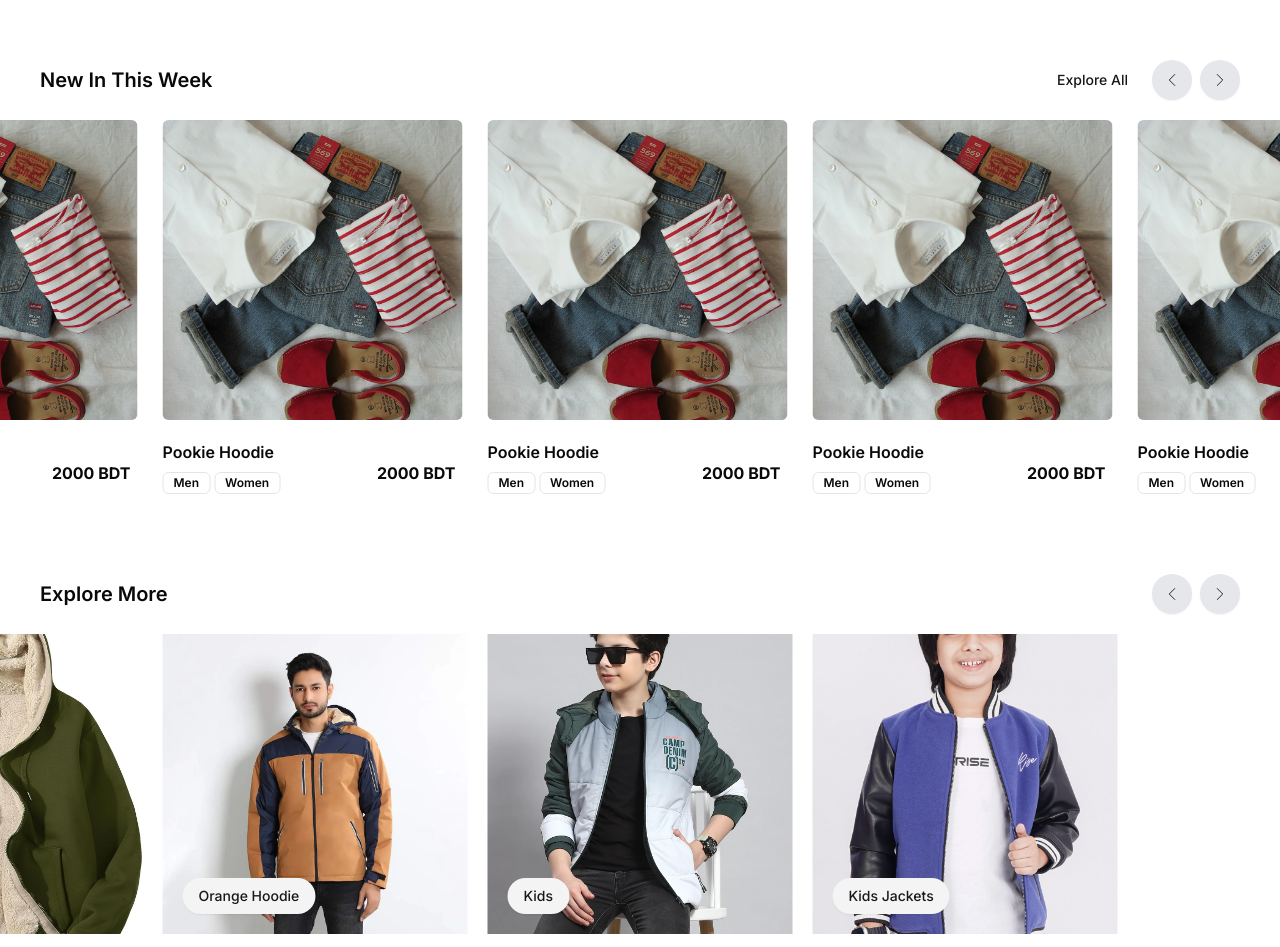
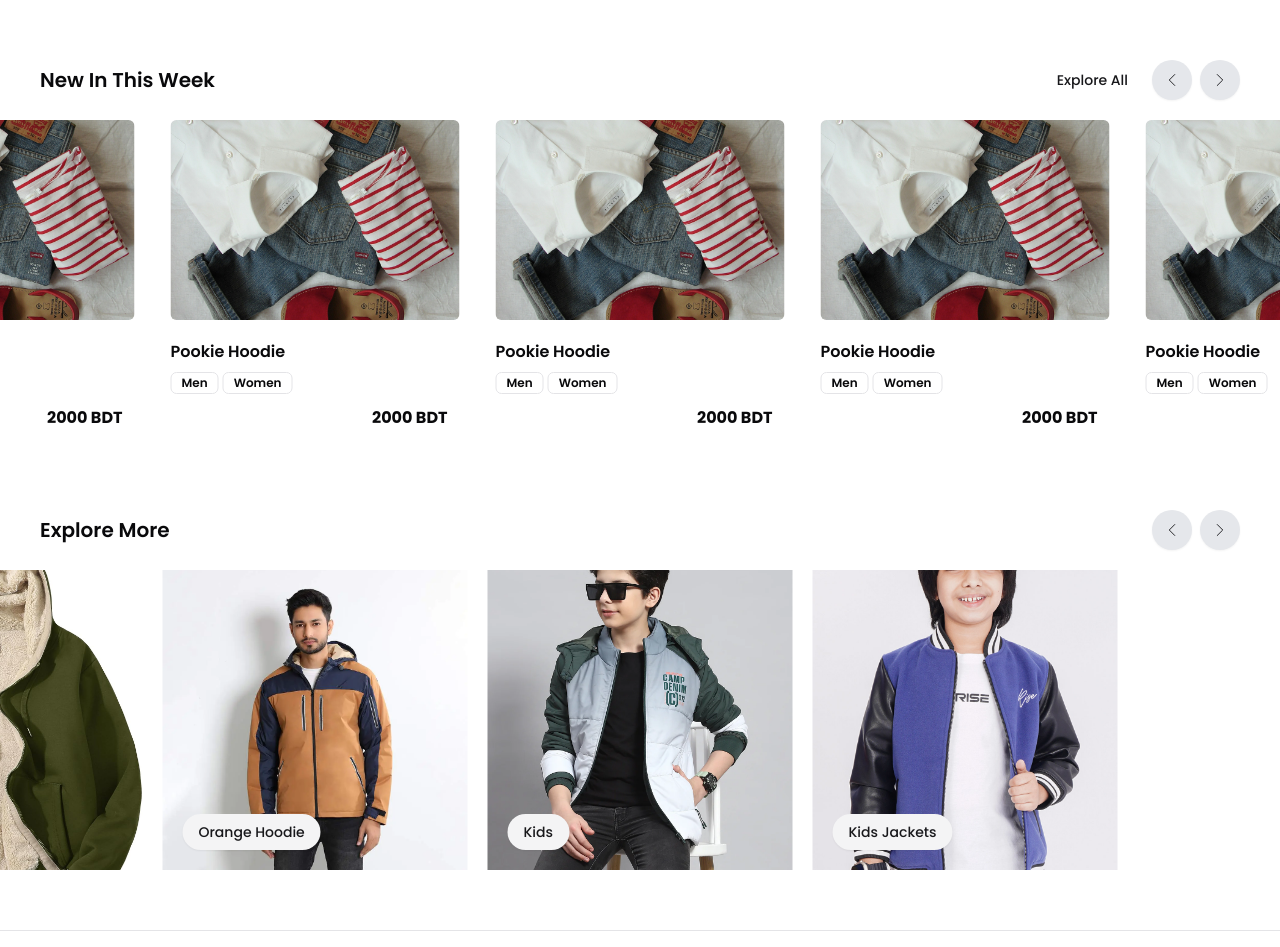
Before and after one commit to Appbaksho/urban, a Next.js app in the folder urban-website/: page / in a window 1280 px wide. Shown: the part 1760-2707 px from the top of the page. Built offline with nearby package versions, Linux system fonts and the light colour scheme.

Commit message:
product card mobile view fixed

```diff
--- a/urban-website/app/layout.tsx
+++ b/urban-website/app/layout.tsx
@@ -1,7 +1,7 @@
 import type { Metadata } from "next";
 import "./globals.css";
 import ReduxWrapper from "@/redux/redux-wrapper";
-import {Inter} from 'next/font/google'
+import {Poppins} from 'next/font/google'
 // const geistSans = localFont({
 //   src: "./fonts/GeistVF.woff",
 //   variable: "--font-geist-sans",
@@ -13,7 +13,7 @@ import {Inter} from 'next/font/google'
 //   weight: "100 900",
 // });
 
-const inter = Inter({
+const poppins = Poppins({
   weight:["100","200","300","400","500","600","700","800","900"],
   subsets:["latin"],
 })
@@ -31,7 +31,7 @@ export default function RootLayout({
   return (
     <html lang="en">
       <body
-        className={inter.className}
+        className={poppins.className}
       >
         <ReduxWrapper>
 
--- a/urban-website/components/common/base-navbar.tsx
+++ b/urban-website/components/common/base-navbar.tsx
@@ -65,7 +65,9 @@ interface BaseNavbarProps {
 const BaseNavbar = (props:BaseNavbarProps) => {
   return (
     <div className='w-full bg-white px-5 md:px-20 py-3 flex justify-between items-center'>
+      <Link href='/'>
         <Image src='/logo.PNG' width={60} height={30} alt='logo'/>
+      </Link>
 
     <NavigationMenu className='hidden md:flex md:col-span-4'>
       <NavigationMenuList>
@@ -182,7 +184,9 @@ const BaseNavbar = (props:BaseNavbarProps) => {
   <SheetContent>
     <SheetHeader>
       <SheetTitle className='flex items-center'>
-        <Image src='/logo.PNG' width={60} height={30} alt='logo'/>
+        <Link href='/'>
+          <Image src='/logo.PNG' width={60} height={30} alt='logo'/>
+        </Link>
       </SheetTitle>
       <SheetDescription>
         <ul>
--- a/urban-website/components/home/product-card.tsx
+++ b/urban-website/components/home/product-card.tsx
@@ -6,22 +6,20 @@ import { Badge } from '../ui/badge'
 
 const ProductCard = () => {
   return (
-    <div>
+    <div className='px-2'>
         <div className="w-full mb-5">
           <Link href="/product/random">
-            <Image width={400} height={400} src="/1.jpg" alt="Image" className="h-[300px] w-[300px] object-cover rounded-md" />
+            <Image width={400} height={400} src="/1.jpg" alt="Image" className="h-[200px] w-full object-cover rounded-md" />
           </Link>
         </div>
-        <div className="flex items-center justify-between">
-          <div>
+        <div className=''>
         <Link href="/product/random" className="font-semibold">Pookie Hoodie</Link>
         <div className="flex items-center gap-1 mt-2">
         <Badge variant="outline">Men</Badge>
         <Badge variant="outline">Women</Badge>
         </div>
-        </div>
 
-        <p className="font-bold pr-3 mt-3">2000 BDT</p>
+        <p className="font-bold text-right pr-3 mt-3">2000 BDT</p>
         </div>
     </div>
   )
```
